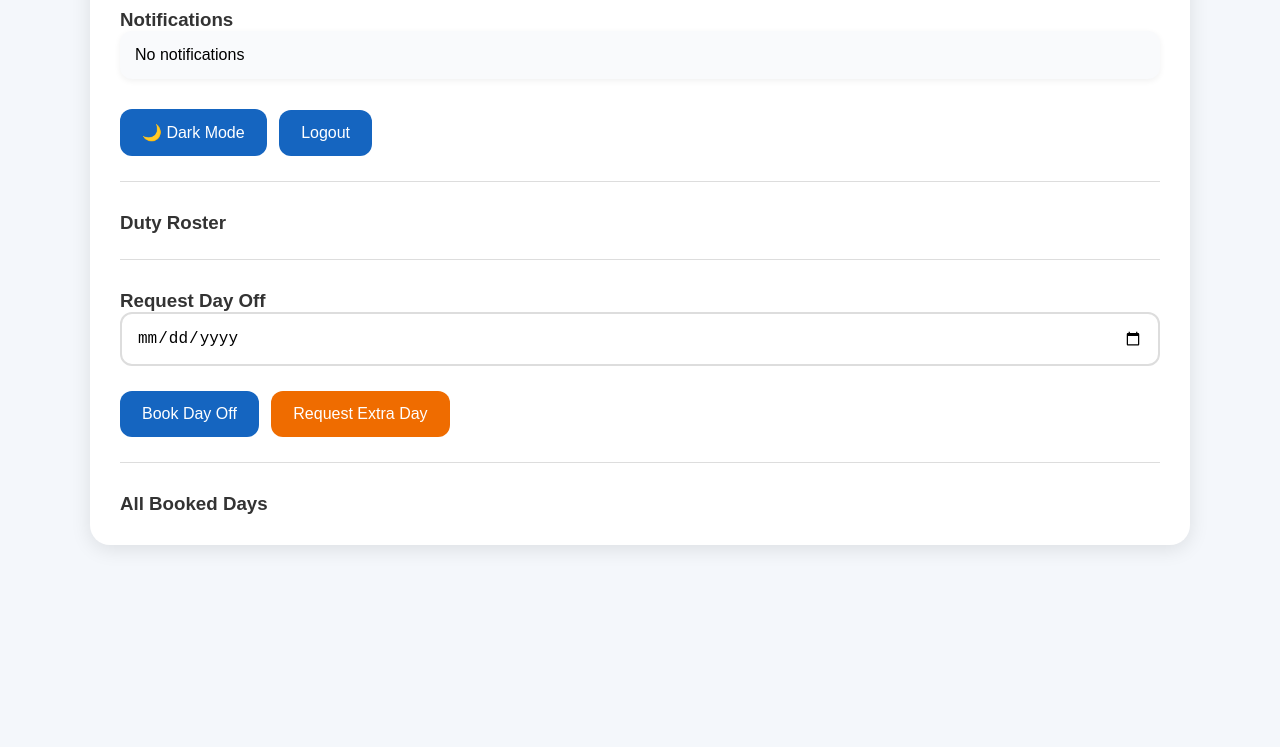
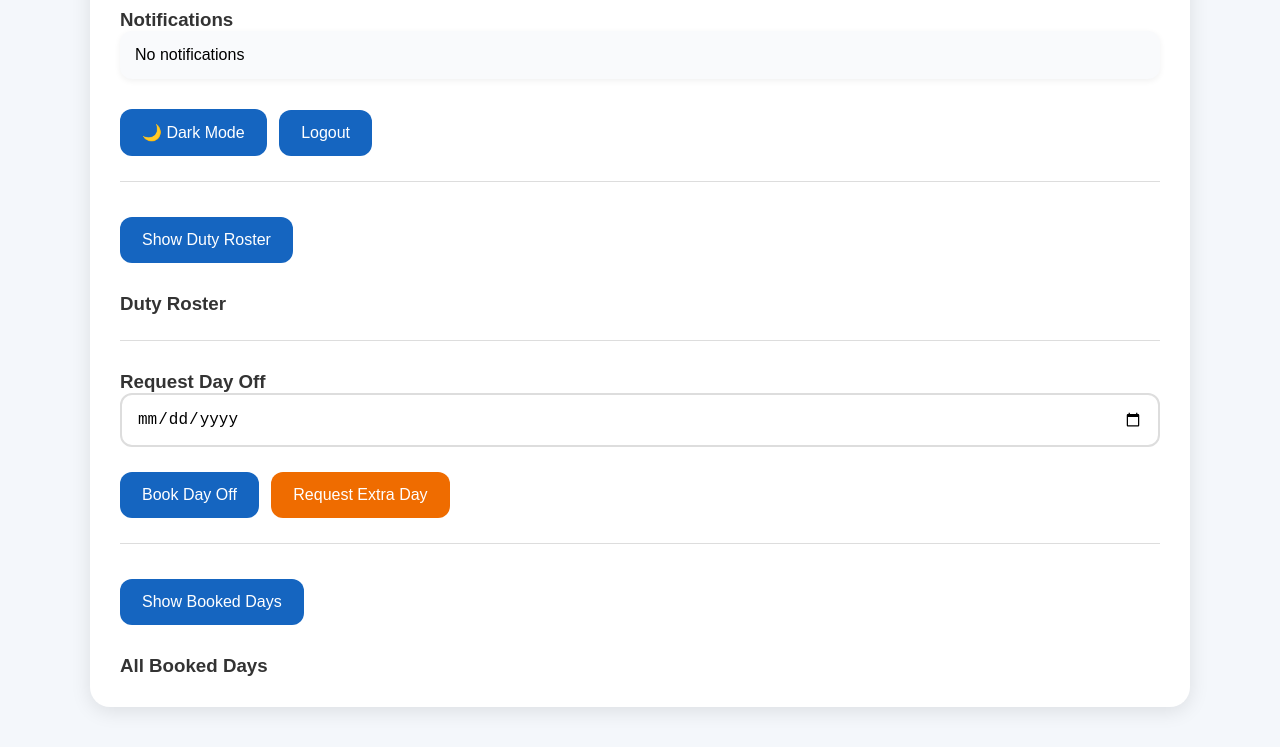
Before and after one commit to lion-Art2010/nurse-day-off-booking-, a plain HTML site: page nurse-dashboard.html in a window 1280 px wide. Shown: the part 128-875 px from the top of the page. Before the commit the page ends 800 px from the top, so only its background shows below. Drawn offline with Linux system fonts and the light colour scheme.

Commit message:
Add files via upload

```diff
--- a/nurse-dashboard.html
+++ b/nurse-dashboard.html
@@ -33,6 +33,9 @@
         </button>
 
         <hr>
+<button onclick="loadRoster()">
+    Show Duty Roster
+</button>
 
         <h3>Duty Roster</h3>
         <div id="rosterSection"></div>
@@ -57,6 +60,9 @@
         <p id="message"></p>
 
         <hr>
+<button onclick="loadBookedDays()">
+    Show Booked Days
+</button>
 
         <h3>All Booked Days</h3>
         <div id="bookedDays"></div>
```
